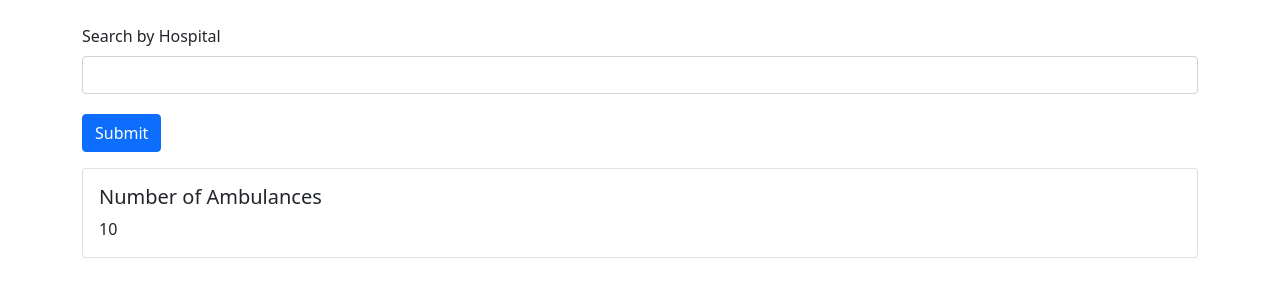
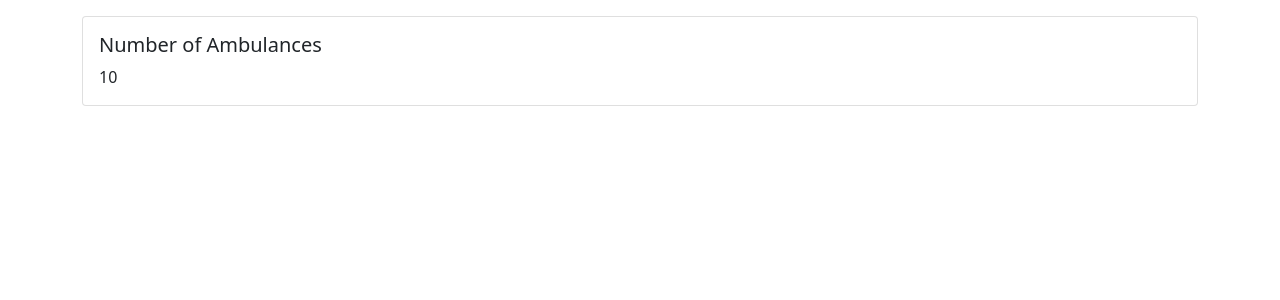
Before and after one commit to bhavyacontractor/G12_Healthcare, a Flask app: page /search_ambulance/1 in a window 1280 px wide. Shown: the top 300 px of the page. Run offline with Flask 2, Linux system fonts and the light colour scheme; tables that the repository leaves empty hold one stand-in row (values such as "Sample post"); lists and menus that the app fills with data are empty; some libraries are stand-ins or nearby versions.

Commit message:
Update search_ambulance.html

```diff
--- a/templates/search_ambulance.html
+++ b/templates/search_ambulance.html
@@ -11,20 +11,7 @@
     <title>Ambulance</title>
 </head>
 <body>
-    <div class="container" my-3>
-    <form action="/search_ambulance" method="post">
-      <br>
-      <label class="form-label">Search by Hospital</label>
-      <div class="form-group" style="margin-bottom: 20px;">
-          <SELECT name="hosp_id" id="hosp_id" class="form-control">
-            {% for j in hospital %}
-                <OPTION value={{j[0]}}>{{j[1]}} ( {{j[2]}} )</OPTION>
-            {% endfor %}
-          </SELECT>
-      </div>
-  <button type="submit" class="btn btn-primary">Submit</button>
-    </form>
-    </div>
+
     {% if hospAmbulanceDetails|length == 0 %}
 
     {% else %}
```
